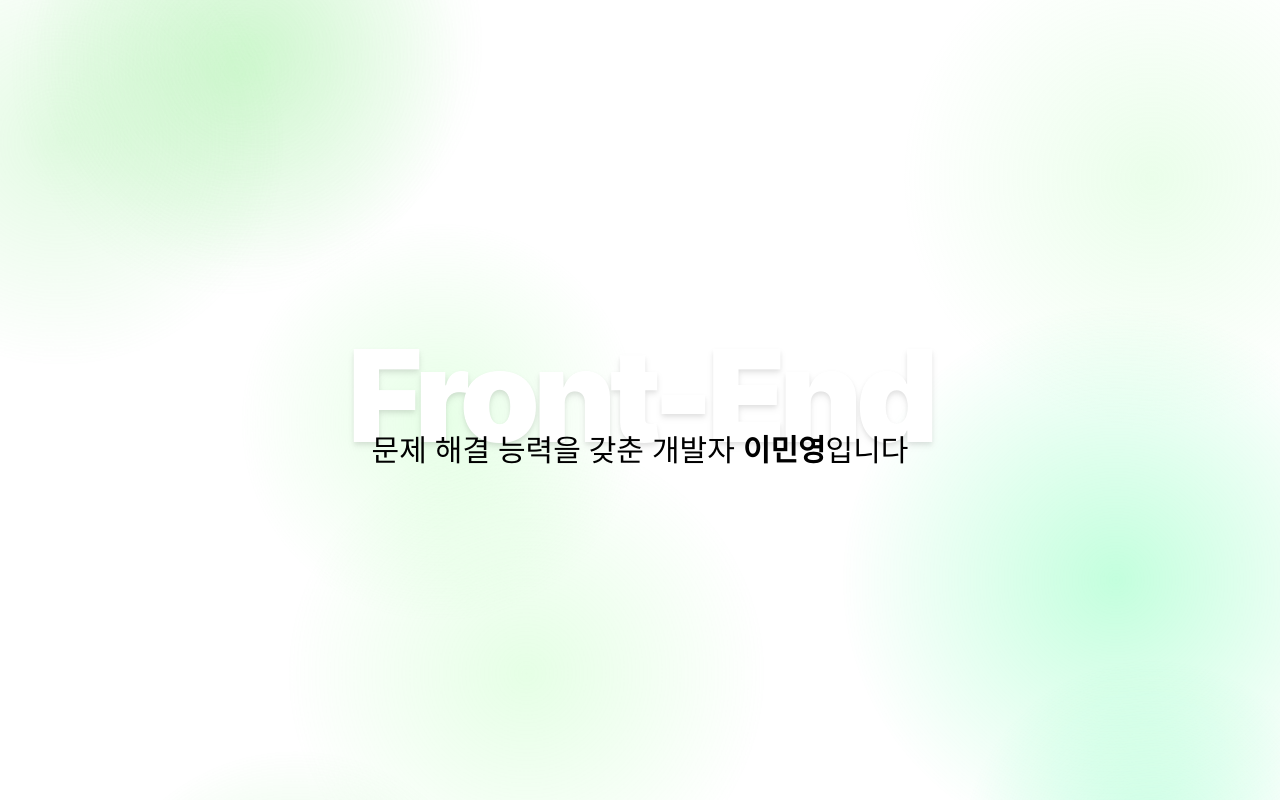
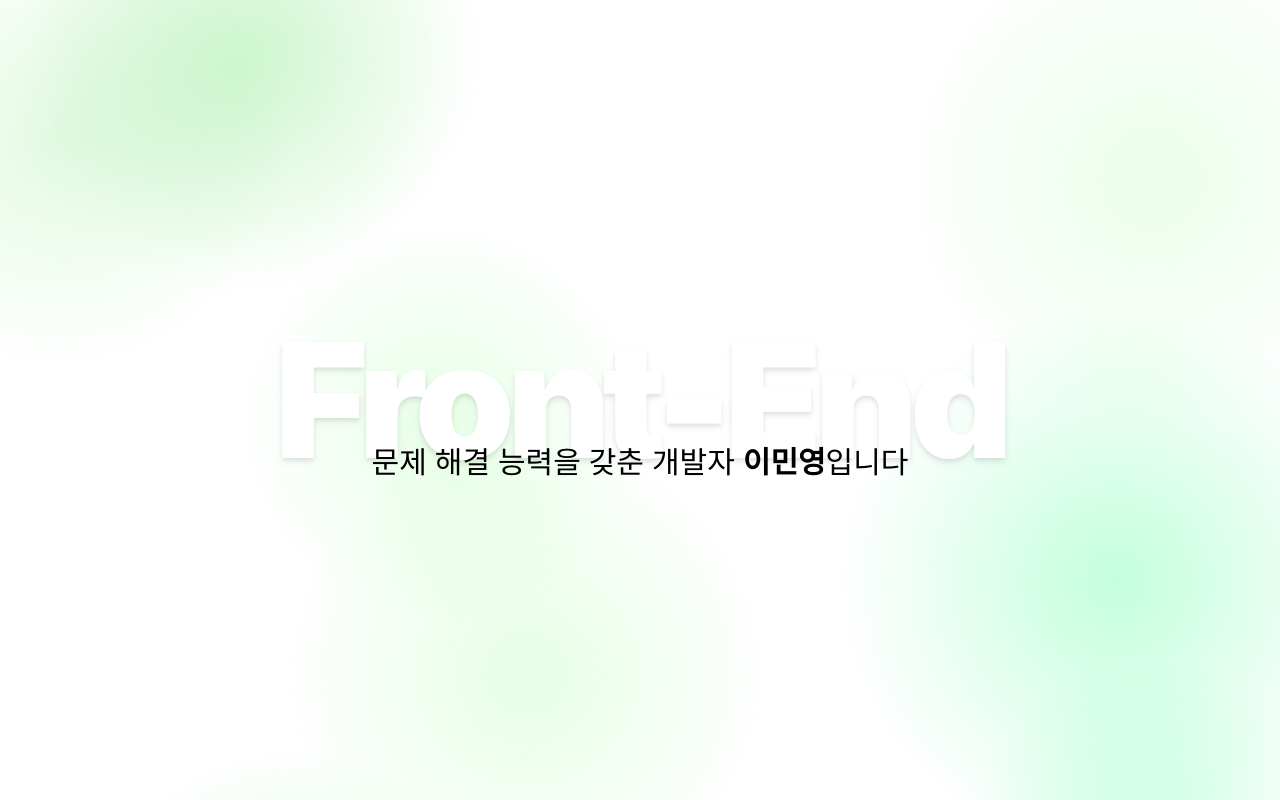
Before and after one commit to my2min0/portfolio, a React (Create React App) app: page / in a window 1280 px wide. Shown: the top 800 px of the page. Built offline with nearby package versions, Linux system fonts and the light colour scheme; the HTML template or start-up script is replaced by a standard one.

Commit message:
타이틀 사이즈 변경

```diff
--- a/src/components/sections/LandingPage.js
+++ b/src/components/sections/LandingPage.js
@@ -10,14 +10,14 @@ const LandingPage = () => {
                     className="mb-8 lg:mb-1 z-10"
                     maskSize={200}
                 >
-                    <h1 className="text-8xl lg:text-9xl tracking-tighter font-black">
+                    <h1 className="text-8xl lg:text-[10rem] tracking-tighter font-black">
                         Front-End
                     </h1>
                 </MaskText>
 
                 {/* 서브 타이틀 */}
                 <div className="relative text-black font-medium z-20">
-                    <p className="text-xl lg:text-3xl leading-relaxed -mt-14 lg:-mt-8">
+                    <p className="text-xl lg:text-3xl leading-relaxed -mt-14 lg:-mt-10">
                         문제 해결 능력을 갖춘 개발자 <b>이민영</b>입니다
                     </p>
                 </div>
```
